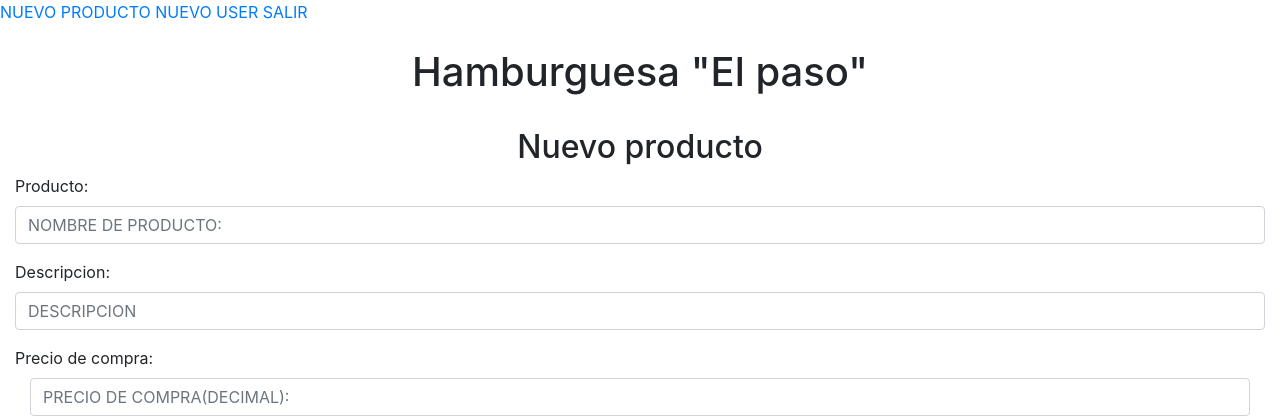
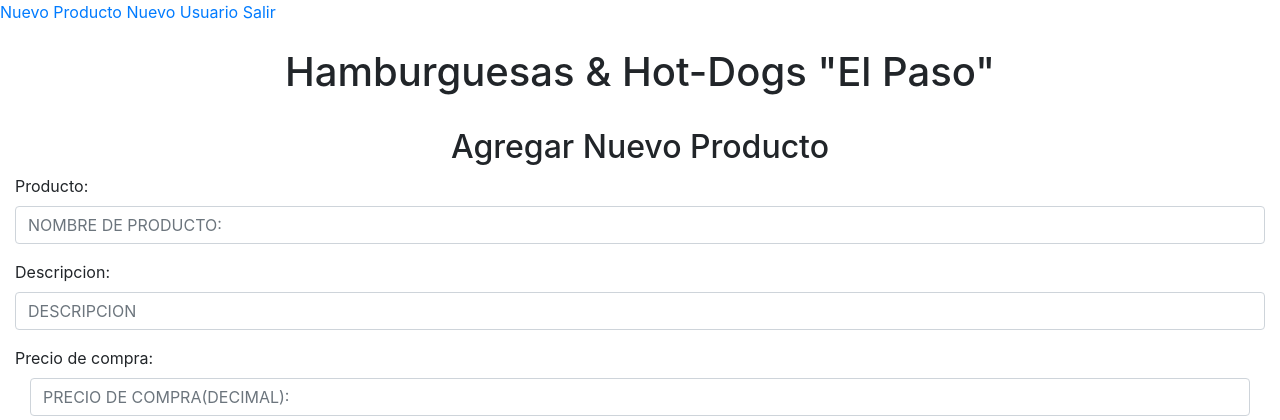
Before and after one commit to sergioi/proyecto_optimizacion, a PHP site: page /page/admin/index.php in a window 1280 px wide. Shown: the top 420 px of the page. Run offline with PHP 8.4, Linux system fonts and the light colour scheme; data that the repository does not hold is empty.

Commit message:
ortografia

```diff
--- a/ProyectoOptimizacion/index.php
+++ b/ProyectoOptimizacion/index.php
@@ -135,7 +135,7 @@ include_once 'crud.php';
         <li><a href="index.php">Inicio</a></li>
         <li><a href="page/user/loginUser.php">Vendedor</a></li>
         <li><a href="page/admin/loginAdmi.php">Administrador</a></li>
-        <li><a href="#contact">Contactanos</a></li>
+        <li><a href="#contact">Contáctanos</a></li>
         <li class="dropdown">
           <a class="dropdown-toggle" data-toggle="dropdown" href="#">Más
           <span class="caret"></span></a>
@@ -175,7 +175,7 @@ include_once 'crud.php';
         <img src="imagenes/hamburguesa-sencilla.jpg" alt="hamburguesa-sencilla" class="mx-auto d-block center-block" style="width:50%">
         <div class="carousel-caption">
           <h3>Hamburguesa Sencilla</h3>
-          <p>Exquisito sabor a un super precio.</p>
+          <p>Exquisito sabor a un súper precio.</p>
         </div>
       </div>
 
@@ -219,7 +219,7 @@ include_once 'crud.php';
 
 <!-- Container (Contact Section) -->
 <div id="contact" class="container">
-  <h3 class="text-center">Contactanos</h3>
+  <h3 class="text-center">Contáctanos</h3>
   <div class="row">
     <div class="col-md-4">
 
--- a/ProyectoOptimizacion/page/admin/index.php
+++ b/ProyectoOptimizacion/page/admin/index.php
@@ -20,21 +20,21 @@ include_once 'crud1.php';
 <body>
 
     <div>
-        <a href="index.php">NUEVO PRODUCTO</a>
-        <a href="user.php">NUEVO USER</a>
-        <a href="loginAdmi.php">SALIR</a>
+        <a href="index.php">Nuevo Producto</a>
+        <a href="user.php">Nuevo Usuario</a>
+        <a href="loginAdmi.php">Salir</a>
     </div>
 
     <!--Nombre Empresa-->
     <br>
     <div class="container text-center">
-        <h1>Hamburguesa "El paso"</h1>
+        <h1>Hamburguesas & Hot-Dogs "El Paso"</h1>
     </div>
     <br>
 
     <div class="container-fluid">
         <div>
-            <h2 class="text-center">Nuevo producto</h2>
+            <h2 class="text-center">Agregar Nuevo Producto</h2>
         </div>
 
 
--- a/ProyectoOptimizacion/page/user/index.php
+++ b/ProyectoOptimizacion/page/user/index.php
@@ -21,9 +21,6 @@ include_once 'crud.php';
 <body>
 
     <div class="container-fluid">
-        <div class="navbar-header">
-            <a class="navbar-brand" href="../../index.php">EL PASO</a>
-        </div>
         <div class=navbar-header>
         <a href="loginUser.php">Salir</a>
         </div>
@@ -33,7 +30,7 @@ include_once 'crud.php';
     <!--Nombre Empresa-->
     <br>
     <div class="container text-center">
-        <h1>Hamburguesa "El paso"</h1>
+        <h1>Hamburguesas & Hot-Dogs "El Paso"</h1>
     </div>
     <br>
 
```
Also changed, not shown: ProyectoOptimizacion/page/admin/loginAdmi.php (+4 -4 lines), ProyectoOptimizacion/page/user/loginUser.php (+4 -4 lines).
